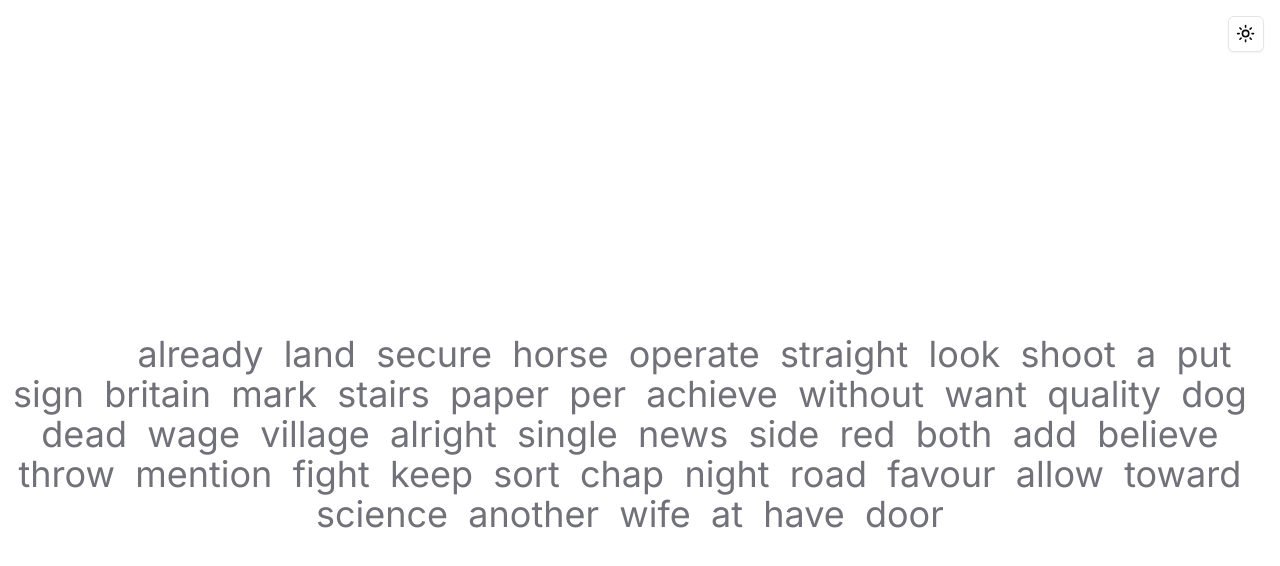
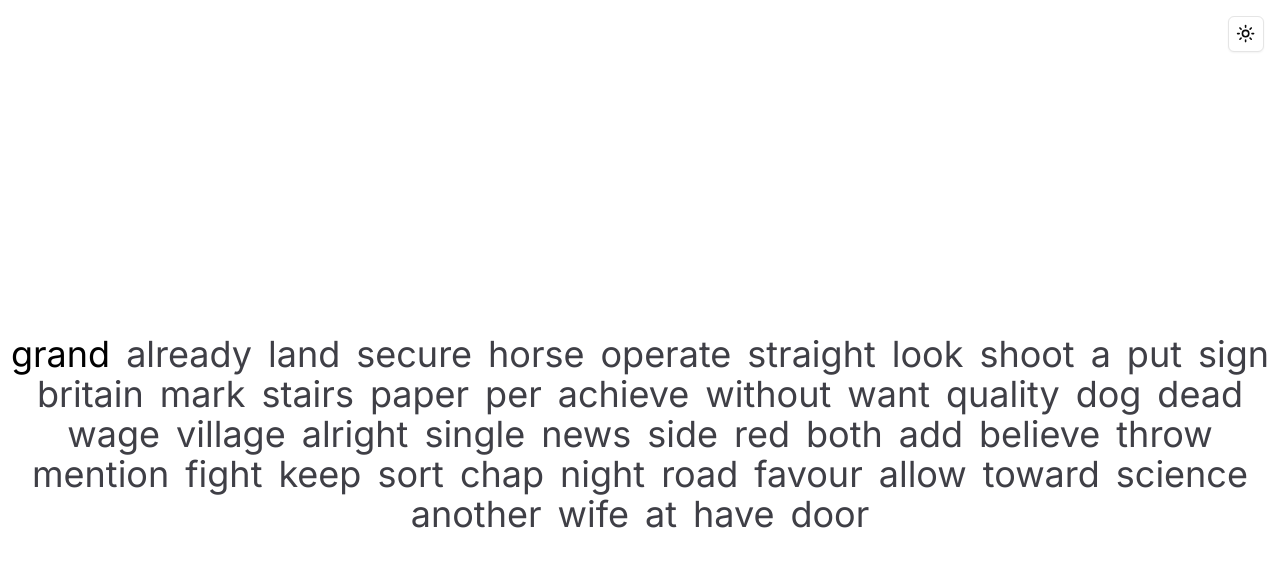
Before and after one commit to dkkmartin/CharTyper, a Next.js app: page /play in a window 1280 px wide. Shown: the top 566 px of the page. Built offline with nearby package versions, Linux system fonts and the light colour scheme.

Commit message:
refactor: Improve GameComponent rendering and keyboard handling

```diff
--- a/components/game/gameComponent.tsx
+++ b/components/game/gameComponent.tsx
@@ -2,22 +2,34 @@
 
 import useKeyboard from '@/hooks/useKeyboard'
 import useWords from '@/hooks/useWords'
+import { useTheme } from 'next-themes'
 import { useEffect, useState } from 'react'
 
 function GameComponent() {
   const keyboard = useKeyboard()
   const words = useWords(50)
+  const theme = useTheme()
   const [currentWord, setCurrentWord] = useState<string>('')
   const [wordIndex, setWordIndex] = useState<number>(0)
 
-  // Initiate currentWord with first word from words
+  // Function to get the class name based on the character and its index
+  const getClassName = (char: string, i: number) => {
+    if (i < keyboard.keysPressed.length) {
+      return char === keyboard.keysPressed[i]
+        ? 'bg-green-500/15'
+        : 'bg-red-500/15'
+    }
+    return ''
+  }
+
+  // Initialize currentWord with the first word from words
   useEffect(() => {
     if (words.length > 0) {
       setCurrentWord(words[0])
     }
   }, [words])
 
-  // Handle space key press using keyboard.lastPressed
+  // Handle space and backspace key press using keyboard.lastPressed
   useEffect(() => {
     if (keyboard.lastPressed === 'Space') {
       keyboard.setLastPressed('') // Reset lastPressed to avoid repeated triggers
@@ -30,37 +42,79 @@
         return newIndex
       })
     }
-  }, [keyboard, words])
 
+    if (keyboard.lastPressed === 'Backspace' && keyboard.isKeysPressedEmpty) {
+      keyboard.setLastPressed('') // Reset lastPressed to avoid repeated triggers
+
+      setWordIndex((prevIndex) => {
+        const newIndex = prevIndex - 1
+        if (newIndex >= 0) {
+          setCurrentWord(words[newIndex])
+          keyboard.setKeysPressed(keyboard.words[newIndex].split(''))
+          keyboard.setWords(keyboard.words.slice(0, -1))
+        }
+        return newIndex
+      })
+    }
+  }, [keyboard, words, wordIndex])
+
+  // Log the current state for debugging purposes
   useEffect(() => {
-    console.log('Current word: ', currentWord)
-    console.log('Typing: ', keyboard.words)
+    console.log('Keys pressed: ', keyboard.keysPressed)
+    console.log('Words: ', keyboard.words)
     console.log('Last input: ', keyboard.lastPressed)
-  }, [currentWord, keyboard])
+  }, [currentWord, keyboard, wordIndex])
 
   return (
-    <section className="max-w-[1500px] text-4xl text-zinc-500 flex flex-wrap justify-center">
+    <section className="max-w-[1500px] text-4xl text-zinc-700 flex flex-wrap justify-center">
+      {/* Current word user is on */}
       {words.map((word, index) =>
         wordIndex === index ? (
-          <span key={index}>
+          <span
+            key={index}
+            className={`px-2 ${
+              theme.resolvedTheme === 'dark' ? 'text-white' : 'text-black'
+            }`}
+          >
             {word.split('').map((char, i) => (
-              <span
-                className={
-                  i < keyboard.keysPressed.length
-                    ? char === keyboard.keysPressed[i]
-                      ? 'text-green-500'
-                      : 'text-red-500'
-                    : 'text-white'
-                }
-                key={i}
-              >
-                {char}
+              <span className={getClassName(char, i)} key={i}>
+                {keyboard.keysPressed.length > 0 &&
+                i < keyboard.keysPressed.length ? (
+                  keyboard.keysPressed[i] === char ? (
+                    <span>{char}</span>
+                  ) : (
+                    <span>{keyboard.keysPressed[i]}</span>
+                  )
+                ) : (
+                  char
+                )}
               </span>
             ))}
-            &nbsp;
+            {/* Render extra characters typed by the user */}
+            {keyboard.keysPressed.length > word.length &&
+              keyboard.keysPressed.slice(word.length).map((extraChar, i) => (
+                <span
+                  className={`bg-red-500/15 ${
+                    theme.resolvedTheme === 'dark' ? 'text-white' : 'text-black'
+                  }`}
+                  key={`extra-${i}`}
+                >
+                  {extraChar}
+                </span>
+              ))}
           </span>
         ) : (
-          <span key={index}>{word} &nbsp;</span>
+          // All other words
+          <span
+            key={index}
+            className={
+              keyboard.words[index] && words[index] !== keyboard.words[index]
+                ? 'border-b-2 border-white border-spacing-4 px-2'
+                : 'px-2'
+            }
+          >
+            {word}
+          </span>
         )
       )}
     </section>
```
